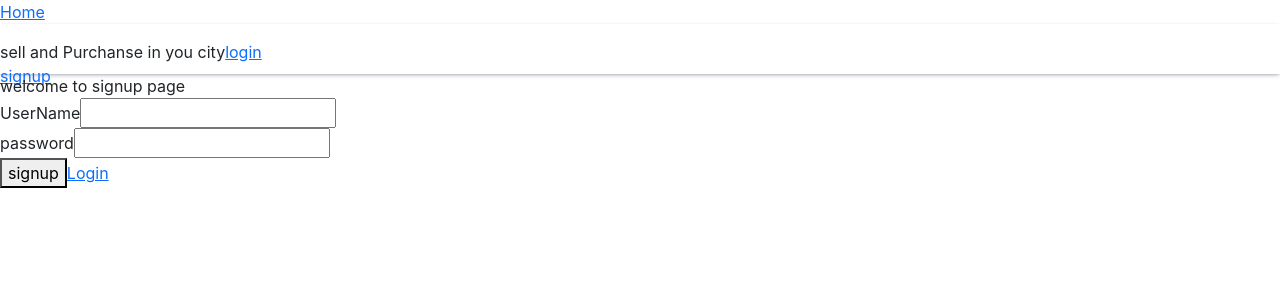
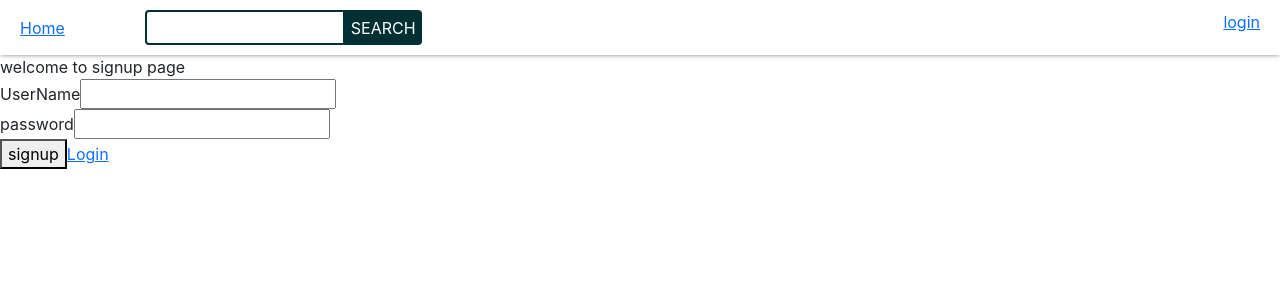
Before and after one commit to tushar-nanda/pp, a React (Create React App) app in the folder react-app/: page /signup in a window 1280 px wide. Shown: the top 300 px of the page. Built offline with nearby package versions, Linux system fonts and the light colour scheme.

Commit message:
V4 40:50
working on Search box and logic building

```diff
--- a/react-app/src/components/Header.css
+++ b/react-app/src/components/Header.css
@@ -1,7 +1,12 @@
 .header
 {
-    height: 50px;
+}
+
+.header-container
+{
+    padding: 10px 20px;
     box-shadow: rgba(50, 50, 93, 0.25) 0px 2px 5px -1px, rgba(0, 0, 0, 0.3) 0px 1px 3px -1px;
+
 }
 
 .mt-3
@@ -9,3 +14,34 @@
     display: inline-block;
     margin-top: 10px;
 }
+
+.search
+{
+    margin-left: 80px;
+    outline: none;
+    padding-left: 10px;
+    width: 200px;
+    height: 35px;
+    border:2px solid #002f34;
+    border-radius: 4px 0px 0px 4px;
+}
+.search-btn{
+    height: 35px;
+    background: #002f34;
+    color: #ffff;
+    border-radius: 0px 4px 4px 0px;
+    outline: none;
+    border: none;
+
+}
+
+.logout-btn
+{
+    height: 35px;
+    background: #002f34;
+    color: #ffff;
+    border-radius: 4px;
+    outline: none;
+    padding: 1px 16px;
+    border: none;
+}
--- a/react-app/src/components/Header.jsx
+++ b/react-app/src/components/Header.jsx
@@ -1,6 +1,6 @@
 import "./Header.css"
 import { Link, useNavigate } from "react-router-dom";
-function Header()
+function Header(props)
 {
     const navigate = useNavigate();
     const handleLogout = ()=>{
@@ -8,14 +8,23 @@ function Header()
         navigate('/login');
     }
     return (
-        <div>
+        <div className="header-container d-flex justify-content-between">
+        <div className="header">
            <Link to="/">Home</Link>
-           <div className="header"><span className="mt-3">sell and Purchanse in you city</span>
-           {!localStorage.getItem('token')?<Link to="/login">login</Link>:<button onClick={handleLogout}>logout</button>}
+           <input type="text" className="search" value={props && props.search}
+            onChange={(e)=>props.handlesearch && props.handlesearch(e.target.value)}
+           />
+           <button className="search-btn" onClick={()=>props.handleClick && props.handleClick()}>SEARCH</button>
+
            <br />
-           <Link to="/signup">signup</Link>
+           {/* <Link to="/signup">signup</Link> */}
 
             </div>
+
+          <div>
+           {!localStorage.getItem('token')?<Link to="/login">login</Link>:<button className="logout-btn" onClick={handleLogout}>logout</button>}
+          </div>
+
         </div>
     );
 }
--- a/react-app/src/components/Home.jsx
+++ b/react-app/src/components/Home.jsx
@@ -3,10 +3,13 @@ import Header from "./Header";
 import { useEffect ,useState } from "react";
 import { Link } from "react-router-dom";
 import axios from "axios";
+import { click } from "@testing-library/user-event/dist/click";
 function Home() {
 
     const navigate = useNavigate();
     const [products, setproducts] = useState([]);
+    // const [rawproducts, setrawproducts] = useState([]);   //tushar
+    const [search, setsearch] = useState("")
     // useEffect(()=>{
     //     if(!localStorage.getItem('token'))
     //     {
@@ -21,6 +24,7 @@ function Home() {
                 if(res.data.products)
                 {
                     setproducts(res.data.products);
+                    // setrawproducts(res.data.products);
                 }
             })
             .catch((err)=>{
@@ -28,10 +32,26 @@ function Home() {
                 alert('server err');
             })
     } , [])
-
+    const handlesearch = (value)=>{
+        setsearch(value);
+    }
+    const handleClick = ()=>{
+        console.log('products' , products);
+        // setproducts(rawproducts);
+        let filteredPorducts= products.filter((item)=>{
+            console.log(item);
+            if( item.pname.toLowerCase().includes(search.toLocaleLowerCase()) ||
+                item.pdesc.toLowerCase().includes(search.toLocaleLowerCase()) ||
+                item.category.toLowerCase().includes(search.toLocaleLowerCase()) )
+            {
+                return item;
+            }
+        }) ;
+        setproducts(filteredPorducts);
+    }
     return (
         <div>
-        <Header />
+        <Header search={search} handlesearch={handlesearch} handleClick ={handleClick}/>
             welcome to home
            {!!localStorage.getItem('token') &&  <Link to="/add-product">addproduct</Link> }
             <div className="d-flex justify-content-center flex-wrap">
@@ -39,7 +59,7 @@ function Home() {
                 products.map((item , index)=>{
 
                     return (
-                        <div className="card m-3">
+                        <div key={item._id} className="card m-3">
                         <img width='200px' src={`http://localhost:4000/${item.pimage}`} alt="Product" />
                             <p className="m-2">{item.pname} | {item.category}</p>
                             <h3 className="m-2 text-success">{item.price}</h3>
```
Also changed, not shown: 3 other files (tests, documents, lock files or other folders).
